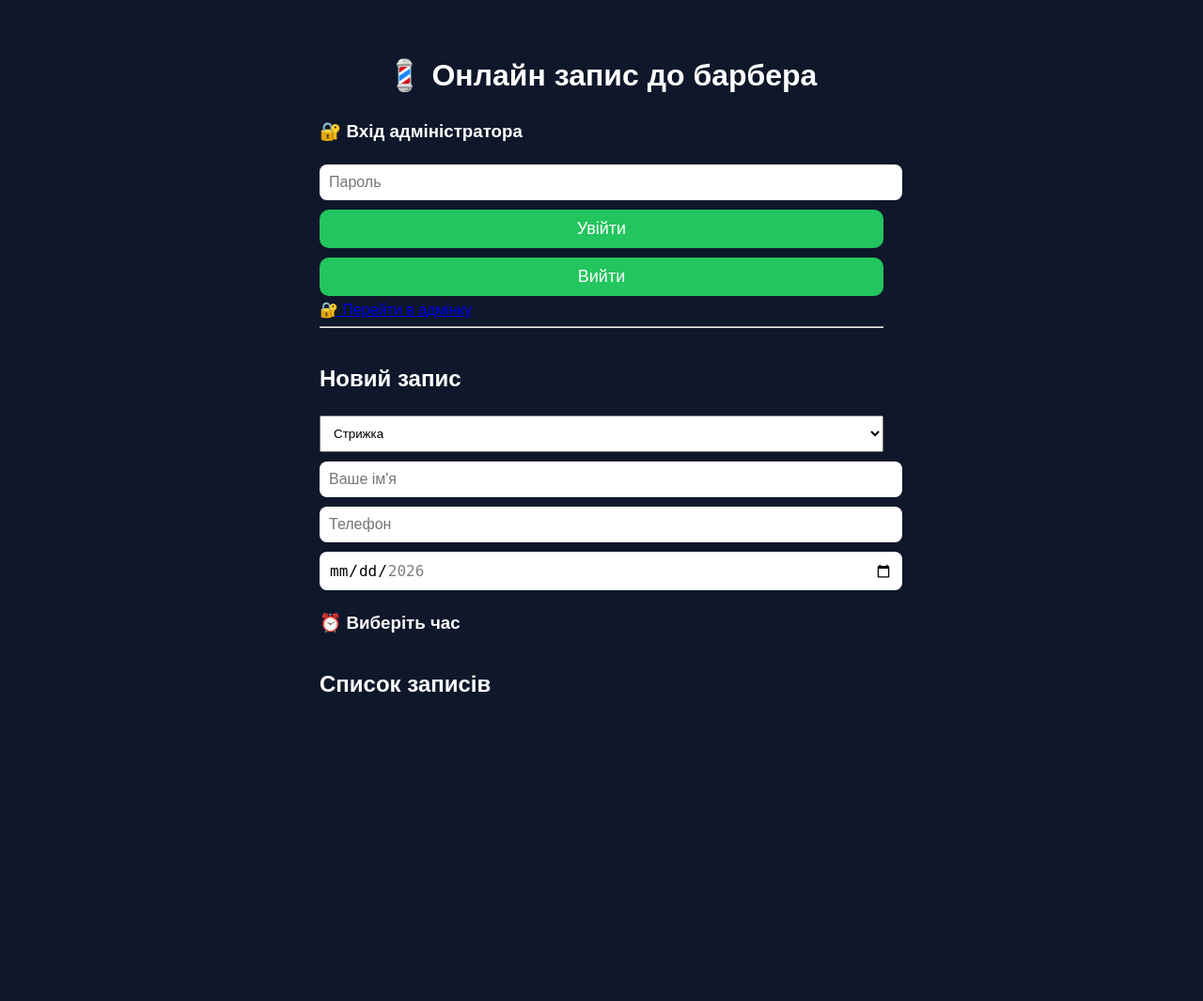
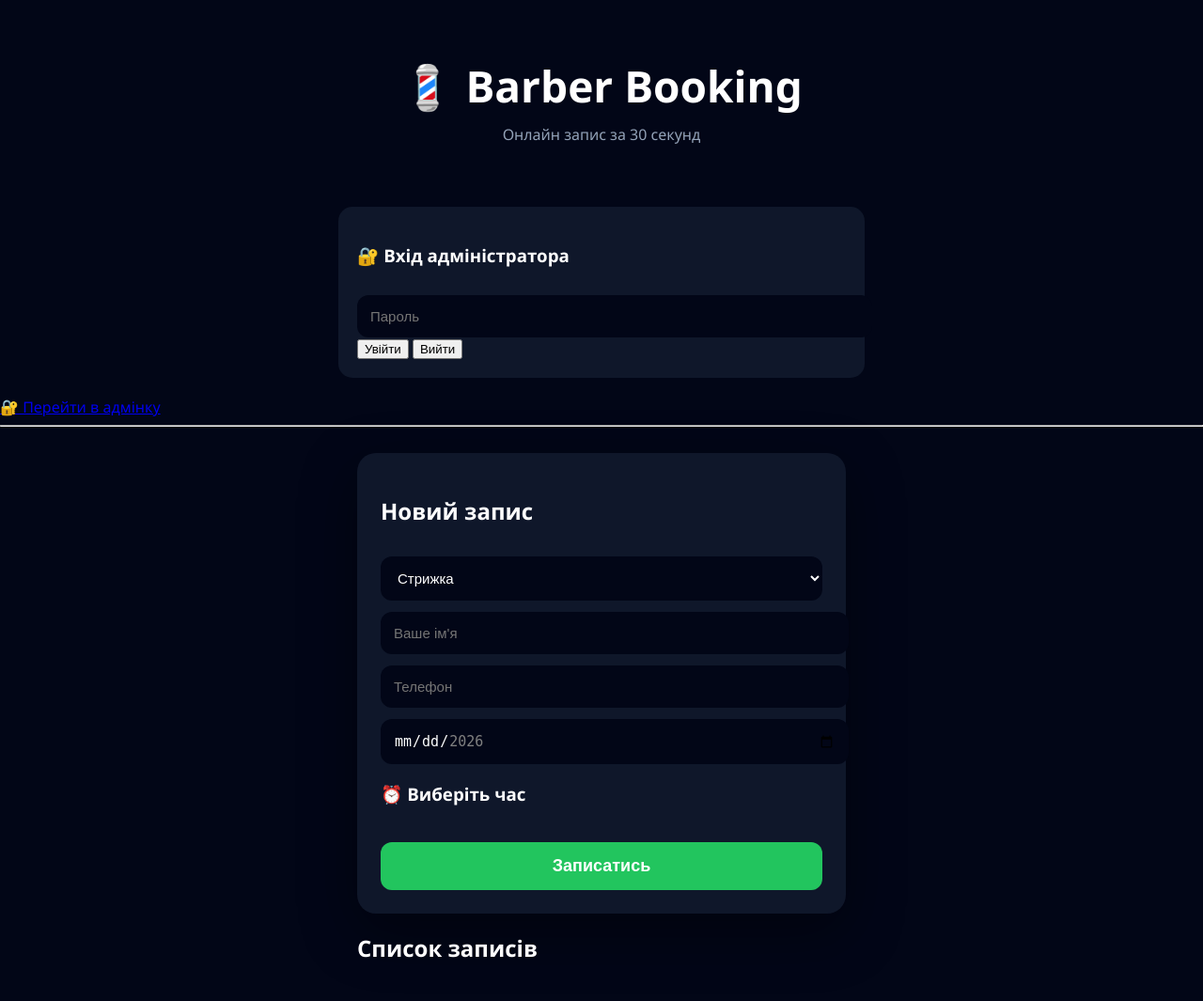
Before and after one commit to logistictl777-svg/test_barb_booking, a FastAPI app: page / in a window 1280 px wide. Shown: the whole page at 94% size. Before the commit the page ends 736 px from the top, so only its background shows below. Run offline with FastAPI, Linux system fonts and the light colour scheme; data that the repository does not hold is empty.

Commit message:
fix index fully

```diff
--- a/templates/index.html
+++ b/templates/index.html
@@ -1,31 +1,33 @@
 <!DOCTYPE html>
 <html>
 <head>
+<meta charset="UTF-8">
 <title>Barber Booking</title>
 <link rel="stylesheet" href="/templates/style.css">
-
-<style>
-body{font-family:Arial;max-width:600px;margin:auto}
-input,button,select{width:100%;padding:10px;margin:5px 0}
-.card{border:1px solid #ccc;padding:10px;margin:10px 0}
-.time-slot{display:inline-block;padding:10px 15px;margin:5px;border-radius:10px;background:#1e293b;color:white;cursor:pointer}
-.time-slot.selected{background:#22c55e}
-</style>
 </head>
 
 <body>
 
-<h1>💈 Онлайн запис до барбера</h1>
+<!-- HERO -->
+<div class="hero">
+    <h1>💈 Barber Booking</h1>
+    <p>Онлайн запис за 30 секунд</p>
+</div>
 
 <!-- LOGIN -->
+<div id="loginBox">
     <h3>🔐 Вхід адміністратора</h3>
     <input type="password" id="adminPassword" placeholder="Пароль">
     <button onclick="login()">Увійти</button>
     <button onclick="logout()">Вийти</button>
+</div>
 
 <a href="/admin">🔐 Перейти в адмінку</a>
 <hr>
 
+<div class="container">
+
+<div class="card">
 <h2>Новий запис</h2>
 
 <select id="service">
@@ -36,27 +38,31 @@ input,button,select{width:100%;padding:10px;margin:5px 0}
 
 <input id="name" placeholder="Ваше ім'я">
 <input id="phone" placeholder="Телефон">
+<input id="date" type="date">
 
-<input id="date" type="date">
 <h3>⏰ Виберіть час</h3>
+<div id="timeSlots"></div>
+<input type="hidden" id="selectedTime">
 
-<div id="messageBox" style="display:none"></div>
+<button class="main-btn" onclick="createBooking()">Записатись</button>
+<div id="messageBox" style="display:none" class="success-msg"></div>
+</div>
 
 <h2>Список записів</h2>
 <div id="list"></div>
 
+</div>
+
 <script>
 let messageTimer=null;
-let editingId=null;
 let isAdmin=false;
 
 ////////////////////////////////////////////////
-// обмеження календаря (30 днів вперед)
+// обмеження календаря
 ////////////////////////////////////////////////
 const today=new Date();
 const maxDate=new Date();
 maxDate.setDate(today.getDate()+30);
-
 document.getElementById("date").min=today.toISOString().split("T")[0];
 document.getElementById("date").max=maxDate.toISOString().split("T")[0];
 
@@ -72,7 +78,7 @@ function showMessage(text){
 }
 
 ////////////////////////////////////////////////
-// ADMIN CHECK
+// перевірка адміна
 ////////////////////////////////////////////////
 async function checkAdmin(){
  const res=await fetch("/check-admin");
@@ -82,7 +88,7 @@ async function checkAdmin(){
 }
 
 ////////////////////////////////////////////////
-// робочі години барбера
+// доступні години
 ////////////////////////////////////////////////
 async function loadTimes(){
  const date=document.getElementById("date").value;
@@ -183,7 +189,7 @@ async function deleteBooking(id){
 }
 
 ////////////////////////////////////////////////
-// login logout
+// LOGIN / LOGOUT
 ////////////////////////////////////////////////
 async function login(){
  const password=document.getElementById("adminPassword").value;
--- a/templates/style.css
+++ b/templates/style.css
@@ -1,111 +1,114 @@
-body {
-    font-family: Arial, Helvetica, sans-serif;
-    background: #0f172a;
-    color: white;
-    max-width: 700px;
-    margin: auto;
-    padding: 40px;
+/* ===== BACKGROUND ===== */
+body{
+    margin:0;
+    font-family: 'Segoe UI', Arial;
+    background: linear-gradient(180deg,#020617,#020617,#020617,#020617,#020617,#020617,#020617,#020617,#020617,#020617,#020617,#020617,#020617,#020617,#020617,#020617,#020617,#020617,#020617,#020617,#020617,#020617,#020617,#020617,#020617,#020617,#020617,#020617,#020617,#020617,#020617,#020617,#020617,#020617,#020617,#020617,#020617,#020617,#020617,#020617,#020617,#020617,#020617,#020617,#020617,#020617,#020617,#020617,#020617,#020617,#020617);
+    color:white;
 }
 
-h1 {
-    text-align: center;
-    margin-bottom: 30px;
+/* ===== HERO ===== */
+.hero{
+    text-align:center;
+    padding:60px 20px 30px;
 }
 
-h2 {
-    margin-top: 40px;
+.hero h1{
+    font-size:46px;
+    margin:0;
 }
 
-input {
-    width: 100%;
-    padding: 12px;
-    margin-top: 10px;
-    border-radius: 8px;
-    border: none;
-    font-size: 16px;
+.hero p{
+    color:#94a3b8;
+    margin-top:10px;
 }
 
-button {
-    width: 100%;
-    padding: 14px;
-    margin-top: 15px;
-    border-radius: 10px;
-    border: none;
-    background: #22c55e;
-    color: white;
-    font-size: 18px;
-    cursor: pointer;
-    transition: 0.3s;
+/* ===== MAIN CONTAINER ===== */
+.container{
+    max-width:520px;
+    margin:auto;
+    padding:20px;
 }
 
-button:hover {
-    background: #16a34a;
+/* ===== CARD ===== */
+.card{
+    background:#0f172a;
+    padding:25px;
+    border-radius:20px;
+    box-shadow:0 20px 60px rgba(0,0,0,.4);
 }
 
-.card {
-    background: #1e293b;
-    padding: 15px;
-    margin-top: 15px;
-    border-radius: 12px;
+/* ===== INPUTS ===== */
+input,select{
+    width:100%;
+    padding:14px;
+    margin-top:12px;
+    border-radius:12px;
+    border:none;
+    background:#020617;
+    color:white;
+    font-size:15px;
 }
 
-.deleteBtn {
-    background: #ef4444;
-    margin-top: 10px;
+/* ===== BUTTON ===== */
+.main-btn{
+    width:100%;
+    margin-top:20px;
+    padding:15px;
+    border:none;
+    border-radius:12px;
+    font-size:18px;
+    font-weight:bold;
+    background:#22c55e;
+    color:white;
+    cursor:pointer;
+    transition:.2s;
 }
 
-.deleteBtn:hover {
-    background: #dc2626;
-}
-.msg {
-    text-align:center;
-    margin-top:10px;
-    padding:10px;
-    border-radius:8px;
-    font-weight:bold;
-    display:none;
+.main-btn:hover{
+    transform:scale(1.03);
+    background:#16a34a;
 }
 
-.msg.success { background:#1f7a3a; }
-.msg.error { background:#a83232; }
-
-.success-msg {
-    background: #1f7a3e;
-    color: white;
-    padding: 15px;
-    border-radius: 10px;
-    text-align: center;
-    margin-top: 10px;
-    font-weight: bold;
-}
-
-/* =========================
-   TIME SLOTS (кнопки часу)
-========================= */
-
+/* ===== TIME SLOTS ===== */
 #timeSlots{
-    margin-top:10px;
-    margin-bottom:20px;
+    display:grid;
+    grid-template-columns:repeat(3,1fr);
+    gap:10px;
+    margin-top:15px;
 }
 
 .time-slot{
-    display:inline-block;
-    background:#1e293b;
-    color:white;
-    padding:10px 16px;
-    margin:6px;
-    border-radius:10px;
+    background:#020617;
+    padding:12px;
+    text-align:center;
+    border-radius:12px;
     cursor:pointer;
-    transition:0.2s;
-    border:1px solid #334155;
+    border:1px solid #1e293b;
+    transition:.2s;
 }
 
 .time-slot:hover{
-    background:#38bdf8;
-    transform:scale(1.05);
+    background:#1e293b;
 }
 
 .time-slot.selected{
     background:#22c55e;
-    border:1px solid #22c55e;
+    border:none;
 }
+
+/* ===== ADMIN ===== */
+#loginBox{
+    max-width:520px;
+    margin:20px auto;
+    background:#0f172a;
+    padding:20px;
+    border-radius:15px;
+}
+
+.success-msg{
+    background:#22c55e;
+    padding:12px;
+    border-radius:10px;
+    margin-top:15px;
+    text-align:center;
+}
```
Lines whose indentation alone changed are shown as unchanged.
